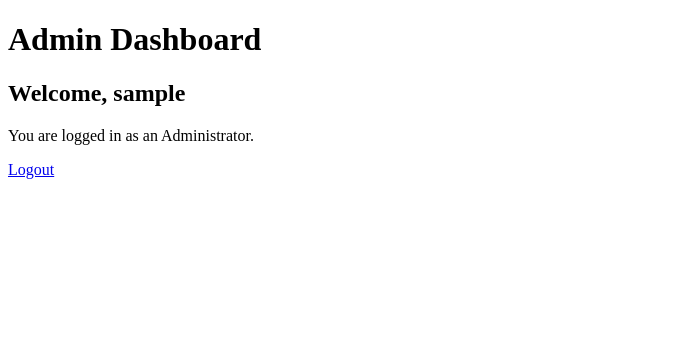
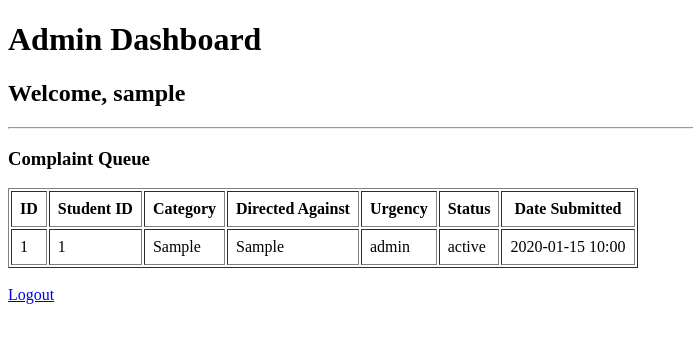
Before and after one commit to mudasirrehman-dev/smart_uni_complaint_system, a Flask app: page /admin/dashboard in a window 1280 px wide. Shown: the top 343 px of the page, without its empty margins (0-693 px from the left). Run offline with Flask 3, Linux system fonts and the light colour scheme; the visitor is signed in with stand-in values (Sample User, id 1); tables that the repository leaves empty hold one stand-in row (values such as "Sample post").

Commit message:
Complete- Admin Complaint Queue

```diff
--- a/app.py
+++ b/app.py
@@ -111,9 +111,14 @@ def student_dashboard():
 @role_required("admin")
 def admin_dashboard():
 
+    complaints = Complaint.query.order_by(
+        Complaint.date_submitted.desc()
+    ).all()
+
     return render_template(
         "admin_dashboard.html",
-        username=session.get("username")
+        username=session.get("username"),
+        complaints=complaints
     )
 
 @app.route("/complaint/new", methods=["GET", "POST"])
--- a/templates/admin_dashboard.html
+++ b/templates/admin_dashboard.html
@@ -1,8 +1,15 @@
 <!DOCTYPE html>
 <html lang="en">
+
 <head>
+
     <meta charset="UTF-8">
+
+    <meta name="viewport"
+          content="width=device-width, initial-scale=1.0">
+
     <title>Admin Dashboard</title>
+
 </head>
 
 <body>
@@ -11,9 +18,87 @@
 
     <h2>Welcome, {{ username }}</h2>
 
-    <p>You are logged in as an Administrator.</p>
+    <hr>
 
-    <a href="{{ url_for('logout') }}">Logout</a>
+    <h3>Complaint Queue</h3>
+
+
+    {% if complaints %}
+
+        <table border="1" cellpadding="8">
+
+            <thead>
+
+                <tr>
+
+                    <th>ID</th>
+                    <th>Student ID</th>
+                    <th>Category</th>
+                    <th>Directed Against</th>
+                    <th>Urgency</th>
+                    <th>Status</th>
+                    <th>Date Submitted</th>
+
+                </tr>
+
+            </thead>
+
+
+            <tbody>
+
+                {% for complaint in complaints %}
+
+                    <tr>
+
+                        <td>
+                            {{ complaint.id }}
+                        </td>
+
+                        <td>
+                            {{ complaint.student_id }}
+                        </td>
+
+                        <td>
+                            {{ complaint.category }}
+                        </td>
+
+                        <td>
+                            {{ complaint.directed_against }}
+                        </td>
+
+                        <td>
+                            {{ complaint.urgency_level }}
+                        </td>
+
+                        <td>
+                            {{ complaint.status }}
+                        </td>
+
+                        <td>
+                            {{ complaint.date_submitted.strftime('%Y-%m-%d %H:%M') }}
+                        </td>
+
+                    </tr>
+
+                {% endfor %}
+
+            </tbody>
+
+        </table>
+
+    {% else %}
+
+        <p>No complaints available.</p>
+
+    {% endif %}
+
+
+    <br>
+
+    <a href="{{ url_for('logout') }}">
+        Logout
+    </a>
 
 </body>
+
 </html>
```
